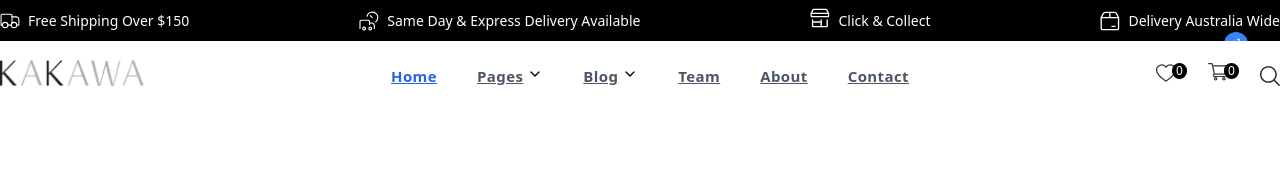
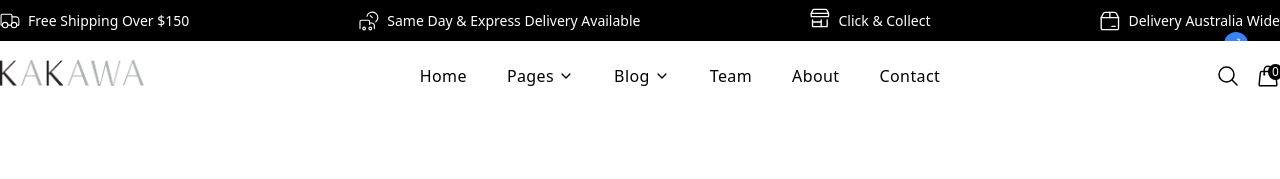
Before and after one commit to justbrown1980/kakawa, a website: page public/index.html in a window 1280 px wide. Drawn offline with Linux system fonts and the light colour scheme.

Commit message:
Added Responisve nav

```diff
--- a/public/index.html
+++ b/public/index.html
@@ -115,14 +115,14 @@
     }
   </style>
 
-  <header class='container mx-auto flex border-b bg-white font-sans min-h-[70px] tracking-wide relative z-50'>
-    <div class='flex flex-wrap items-center justify-between py-2 gap-4 w-full'>
-      <a href="javascript:void(0)"><img src="images/logo.png" alt="logo" class='w-36' />
+  <header class="container mx-auto flex border-b bg-white min-h-[70px] tracking-wide relative z-50">
+    <div class="flex flex-wrap items-center justify-between py-2 gap-4 w-full">
+      <a href="javascript:void(0)"><img src="images/logo.png" alt="logo" class="w-36" />
       </a>
 
       <div id="collapseMenu"
-        class='max-lg:hidden lg:!block max-lg:before:fixed max-lg:before:bg-black max-lg:before:opacity-50 max-lg:before:inset-0 max-lg:before:z-50'>
-        <button id="toggleClose" class='lg:hidden fixed top-2 right-4 z-[100] rounded-full bg-white p-3'>
+        class="max-lg:hidden lg:!block ">
+        <button id="toggleClose" class="lg:hidden fixed top-2 right-4 z-50 rounded-full bg-white p-3">
           <svg xmlns="http://www.w3.org/2000/svg" class="w-4 fill-black" viewBox="0 0 320.591 320.591">
             <path
               d="M30.391 318.583a30.37 30.37 0 0 1-21.56-7.288c-11.774-11.844-11.774-30.973 0-42.817L266.643 10.665c12.246-11.459 31.462-10.822 42.921 1.424 10.362 11.074 10.966 28.095 1.414 39.875L51.647 311.295a30.366 30.366 0 0 1-21.256 7.288z"
@@ -134,16 +134,14 @@
         </button>
 
         <ul
-          class='lg:flex lg:gap-x-10 max-lg:space-y-3 max-lg:fixed max-lg:bg-white max-lg:w-1/2 max-lg:min-w-[300px] max-lg:top-0 max-lg:left-0 max-lg:p-6 max-lg:h-full max-lg:shadow-md max-lg:overflow-auto z-50'>
-          <li class='mb-6 hidden max-lg:block'>
-            <a href="javascript:void(0)"><img src="https://readymadeui.com/readymadeui.svg" alt="logo" class='w-36' />
-            </a>
-          </li>
-          <li class='max-lg:border-b max-lg:py-3'><a href='javascript:void(0)'
-              class='hover:text-blue-600 text-[15px] font-bold text-blue-600 block'>Home</a></li>
-          <li class='group max-lg:border-b max-lg:py-3 relative'>
-            <a href='javascript:void(0)'
-              class='hover:text-[#007bff] text-gray-600 text-[15px] font-bold lg:hover:fill-[#007bff] block'>Pages<svg
+          class="font-base no-underline lg:flex lg:gap-x-10 max-lg:space-y-3 max-lg:fixed max-lg:bg-white max-lg:w-1/2 max-lg:min-w-[300px] max-lg:top-0 max-lg:left-0 max-lg:p-6 max-lg:h-full max-lg:shadow-md max-lg:overflow-auto z-50">
+          <li class="mb-6 hidden max-lg:block">
+
+          <li class="max-lg:border-b max-lg:py-3"><a href="javascript:void(0)"
+              class="no-underline block">Home</a></li>
+          <li class="group max-lg:border-b max-lg:py-3 relative">
+            <a href="javascript:void(0)"
+              class="no-underline flex items-center">Pages<svg
                 xmlns="http://www.w3.org/2000/svg" width="16px" height="16px" class="ml-1 inline-block"
                 viewBox="0 0 24 24">
                 <path
@@ -152,22 +150,22 @@
               </svg>
             </a>
             <ul
-              class='absolute shadow-lg bg-white space-y-3 lg:top-5 max-lg:top-8 -left-6 min-w-[250px] z-50 max-h-0 overflow-hidden group-hover:opacity-100 group-hover:max-h-[700px] px-6 group-hover:pb-4 group-hover:pt-6 transition-all duration-500'>
-              <li class='border-b py-2 '><a href='javascript:void(0)'
-                  class='hover:text-[#007bff] text-gray-600 text-[15px] font-bold block'>About</a></li>
-              <li class='border-b py-2 '><a href='javascript:void(0)'
-                  class='hover:text-[#007bff] text-gray-600 text-[15px] font-bold block'>Contact</a></li>
-              <li class='border-b py-2 '><a href='javascript:void(0)'
-                  class='hover:text-[#007bff] text-gray-600 text-[15px] font-bold block'>Login</a></li>
-              <li class='border-b py-2 '><a href='javascript:void(0)'
-                  class='hover:text-[#007bff] text-gray-600 text-[15px] font-bold block'>Sign up</a></li>
-              <li class='border-b py-2 '><a href='javascript:void(0)'
-                  class='hover:text-[#007bff] text-gray-600 text-[15px] font-bold block'>Blog</a></li>
+              class="absolute shadow-lg bg-white space-y-3 lg:top-5 max-lg:top-8 -left-6 min-w-[250px] z-50 max-h-0 overflow-hidden group-hover:opacity-100 group-hover:max-h-[700px] px-6 group-hover:pb-4 group-hover:pt-6 transition-all duration-500">
+              <li class="border-b py-2"><a href="javascript:void(0)"
+                  class="no-underline block">About</a></li>
+              <li class="border-b py-2 "><a href="javascript:void(0)"
+                  class="no-underline block">Contact</a></li>
+              <li class="border-b py-2 "><a href="javascript:void(0)"
+                  class="no-underline block">Login</a></li>
+              <li class="border-b py-2 "><a href="javascript:void(0)"
+                  class="no-underline block">Sign up</a></li>
+              <li class="border-b py-2 "><a href="javascript:void(0)"
+                  class="no-underline block">Blog</a></li>
             </ul>
           </li>
-          <li class='group max-lg:border-b max-lg:py-3 relative'>
-            <a href='javascript:void(0)'
-              class='hover:text-[#007bff] text-gray-600 text-[15px] font-bold lg:hover:fill-[#007bff] block'>Blog<svg
+          <li class="group max-lg:border-b max-lg:py-3 relative">
+            <a href="javascript:void(0)"
+              class="no-underline flex items-center">Blog<svg
                 xmlns="http://www.w3.org/2000/svg" width="16px" height="16px" class="ml-1 inline-block"
                 viewBox="0 0 24 24">
                 <path
@@ -176,56 +174,48 @@
               </svg>
             </a>
             <ul
-              class='absolute shadow-lg bg-white space-y-3 lg:top-5 max-lg:top-8 -left-6 min-w-[250px] z-50 max-h-0 overflow-hidden group-hover:opacity-100 group-hover:max-h-[700px] px-6 group-hover:pb-4 group-hover:pt-6 transition-all duration-500'>
-              <li class='border-b py-2 '><a href='javascript:void(0)'
-                  class='hover:text-[#007bff] text-gray-600 text-[15px] font-bold block'>Foods</a></li>
-              <li class='border-b py-2 '>
-                <a href='javascript:void(0)'
-                  class='hover:text-[#007bff] text-gray-600 text-[15px] font-bold block'>Sale</a>
+              class="absolute shadow-lg bg-white space-y-3 lg:top-5 max-lg:top-8 -left-6 min-w-[250px] z-50 max-h-0 overflow-hidden group-hover:opacity-100 group-hover:max-h-[700px] px-6 group-hover:pb-4 group-hover:pt-6 transition-all duration-500">
+              <li class="border-b py-2 "><a href="javascript:void(0)"
+                  class="no-underline  block">Foods</a></li>
+              <li class="border-b py-2 ">
+                <a href="javascript:void(0)"
+                  class=" no-underline block">Sale</a>
               </li>
-              <li class='border-b py-2 '><a href='javascript:void(0)'
-                  class='hover:text-[#007bff] text-gray-600 text-[15px] font-bold block'>Marketing</a></li>
-              <li class='border-b py-2 '><a href='javascript:void(0)'
-                  class='hover:text-[#007bff] text-gray-600 text-[15px] font-bold block'>Investment</a></li>
+              <li class="border-b py-2 "><a href="javascript:void(0)"
+                  class=" no-underline block">Marketing</a></li>
+              <li class="border-b py-2 "><a href="javascript:void(0)"
+                  class="no-underline  block">Investment</a></li>
             </ul>
           </li>
-          <li class='max-lg:border-b max-lg:py-3'><a href='javascript:void(0)'
-              class='hover:text-[#007bff] text-gray-600 text-[15px] font-bold block'>Team</a></li>
-          <li class='max-lg:border-b max-lg:py-3'><a href='javascript:void(0)'
-              class='hover:text-[#007bff] text-gray-600 text-[15px] font-bold block'>About</a></li>
-          <li class='max-lg:border-b max-lg:py-3'><a href='javascript:void(0)'
-              class='hover:text-[#007bff] text-gray-600 text-[15px] font-bold block'>Contact</a></li>
+          <li class="max-lg:border-b max-lg:py-3"><a href="javascript:void(0)"
+              class="no-underline  block">Team</a></li>
+          <li class="max-lg:border-b max-lg:py-3"><a href="javascript:void(0)"
+              class="no-underline  block">About</a></li>
+          <li class="max-lg:border-b max-lg:py-3"><a href="javascript:void(0)"
+              class=" no-underline block">Contact</a></li>
         </ul>
       </div>
 
-      <div class='flex items-center space-x-8 max-lg:ml-auto'>
-        <span class="relative">
-          <svg xmlns="http://www.w3.org/2000/svg" width="20px"
-            class="cursor-pointer fill-[#333] hover:fill-[#007bff] inline" viewBox="0 0 64 64">
-            <path
-              d="M45.5 4A18.53 18.53 0 0 0 32 9.86 18.5 18.5 0 0 0 0 22.5C0 40.92 29.71 59 31 59.71a2 2 0 0 0 2.06 0C34.29 59 64 40.92 64 22.5A18.52 18.52 0 0 0 45.5 4ZM32 55.64C26.83 52.34 4 36.92 4 22.5a14.5 14.5 0 0 1 26.36-8.33 2 2 0 0 0 3.27 0A14.5 14.5 0 0 1 60 22.5c0 14.41-22.83 29.83-28 33.14Z"
-              data-original="#000000" />
+      <div class="flex items-center gap-4 max-lg:ml-auto">
+
+        <span class="relative flex items-center gap-4">
+          <a href="#">
+            <svg class="block size-6" xmlns="http://www.w3.org/2000/svg" fill="none" viewBox="0 0 24 24" stroke-width="1.5" stroke="currentColor" class="size-6">
+              <path stroke-linecap="round" stroke-linejoin="round" d="m21 21-5.197-5.197m0 0A7.5 7.5 0 1 0 5.196 5.196a7.5 7.5 0 0 0 10.607 10.607Z" />
             </svg>
-          <span class="absolute left-auto -ml-1 top-0 rounded-full bg-black px-1 py-0 text-xs text-white">0</span>
+          </a>
+          <a href="#" class="relative">
+          <svg class="block size-6" xmlns="http://www.w3.org/2000/svg" fill="none" viewBox="0 0 24 24" stroke-width="1.5" stroke="currentColor" class="size-6">
+            <path stroke-linecap="round" stroke-linejoin="round" d="M15.75 10.5V6a3.75 3.75 0 1 0-7.5 0v4.5m11.356-1.993 1.263 12c.07.665-.45 1.243-1.119 1.243H4.25a1.125 1.125 0 0 1-1.12-1.243l1.264-12A1.125 1.125 0 0 1 5.513 7.5h12.974c.576 0 1.059.435 1.119 1.007ZM8.625 10.5a.375.375 0 1 1-.75 0 .375.375 0 0 1 .75 0Zm7.5 0a.375.375 0 1 1-.75 0 .375.375 0 0 1 .75 0Z" />
+          </svg>
+
+          <span class="absolute mr-2 top-0 left-3 rounded-full bg-black px-1 py-0 text-xs text-white">0</span>
+          </a>
         </span>
 
-        <span class="relative">
-          <svg xmlns="http://www.w3.org/2000/svg" width="20px" height="20px"
-            class="cursor-pointer fill-[#333] hover:fill-[#007bff] inline" viewBox="0 0 512 512">
-            <path
-              d="M164.96 300.004h.024c.02 0 .04-.004.059-.004H437a15.003 15.003 0 0 0 14.422-10.879l60-210a15.003 15.003 0 0 0-2.445-13.152A15.006 15.006 0 0 0 497 60H130.367l-10.722-48.254A15.003 15.003 0 0 0 105 0H15C6.715 0 0 6.715 0 15s6.715 15 15 15h77.969c1.898 8.55 51.312 230.918 54.156 243.71C131.184 280.64 120 296.536 120 315c0 24.812 20.188 45 45 45h272c8.285 0 15-6.715 15-15s-6.715-15-15-15H165c-8.27 0-15-6.73-15-15 0-8.258 6.707-14.977 14.96-14.996zM477.114 90l-51.43 180H177.032l-40-180zM150 405c0 24.813 20.188 45 45 45s45-20.188 45-45-20.188-45-45-45-45 20.188-45 45zm45-15c8.27 0 15 6.73 15 15s-6.73 15-15 15-15-6.73-15-15 6.73-15 15-15zm167 15c0 24.813 20.188 45 45 45s45-20.188 45-45-20.188-45-45-45-45 20.188-45 45zm45-15c8.27 0 15 6.73 15 15s-6.73 15-15 15-15-6.73-15-15 6.73-15 15-15zm0 0"
-              data-original="#000000"></path>
-          </svg>
-          <span class="absolute left-auto -ml-1 top-0 rounded-full bg-black px-1 py-0 text-xs text-white">0</span>
-        </span>
-        <svg xmlns="http://www.w3.org/2000/svg" viewBox="0 0 192.904 192.904" width="20px"
-          class="cursor-pointer fill-[#333] hover:fill-[#007bff]">
-          <path
-            d="m190.707 180.101-47.078-47.077c11.702-14.072 18.752-32.142 18.752-51.831C162.381 36.423 125.959 0 81.191 0 36.422 0 0 36.423 0 81.193c0 44.767 36.422 81.187 81.191 81.187 19.688 0 37.759-7.049 51.831-18.751l47.079 47.078a7.474 7.474 0 0 0 5.303 2.197 7.498 7.498 0 0 0 5.303-12.803zM15 81.193C15 44.694 44.693 15 81.191 15c36.497 0 66.189 29.694 66.189 66.193 0 36.496-29.692 66.187-66.189 66.187C44.693 147.38 15 117.689 15 81.193z">
-          </path>
-        </svg>
 
-        <button id="toggleOpen" class='lg:hidden'>
+
+        <button id="toggleOpen" class="lg:hidden">
           <svg class="w-7 h-7" fill="#000" viewBox="0 0 20 20" xmlns="http://www.w3.org/2000/svg">
             <path fill-rule="evenodd"
               d="M3 5a1 1 0 011-1h12a1 1 0 110 2H4a1 1 0 01-1-1zM3 10a1 1 0 011-1h12a1 1 0 110 2H4a1 1 0 01-1-1zM3 15a1 1 0 011-1h12a1 1 0 110 2H4a1 1 0 01-1-1z"
@@ -240,24 +230,24 @@
 
 
   <script>
-  var toggleOpen = document.getElementById('toggleOpen');
-var toggleClose = document.getElementById('toggleClose');
-var collapseMenu = document.getElementById('collapseMenu');
+    var toggleOpen = document.getElementById("toggleOpen");
+    var toggleClose = document.getElementById("toggleClose");
+    var collapseMenu = document.getElementById("collapseMenu");
 
     function handleClick() {
-  if (collapseMenu.style.display === 'block') {
-    collapseMenu.style.display = 'none';
+      if (collapseMenu.style.display === "block") {
+        collapseMenu.style.display = "none";
       } else {
-    collapseMenu.style.display = 'block';
+        collapseMenu.style.display = "block";
       }
     }
 
-toggleOpen.addEventListener('click', handleClick);
-toggleClose.addEventListener('click', handleClick);
+    toggleOpen.addEventListener("click", handleClick);
+    toggleClose.addEventListener("click", handleClick);
 
-document.addEventListener('DOMContentLoaded', function() {
-    const container = document.querySelector('.container--large');
-    const scrollContents = document.querySelectorAll('.scroll-content');
+    document.addEventListener("DOMContentLoaded", function () {
+      const container = document.querySelector(".container--large");
+      const scrollContents = document.querySelectorAll(".scroll-content");
 
       function startScroll() {
         if (window.innerWidth <= 1024) {
@@ -275,7 +265,7 @@ document.addEventListener('DOMContentLoaded', function() {
         }
       }
 
-    window.addEventListener('resize', startScroll);
+      window.addEventListener("resize", startScroll);
       startScroll();
     });
   </script>
--- a/public/tailwind.css
+++ b/public/tailwind.css
@@ -81,7 +81,7 @@ blockquote:after,
 blockquote:before,
 q:after,
 q:before {
-    content: '';
+    content: "";
     content: none;
 }
 
```
Also changed, not shown: tailwind.config.js (+6 -6 lines), README.md, public/build/tailwind.css. Lines whose indentation alone changed are shown as unchanged.
